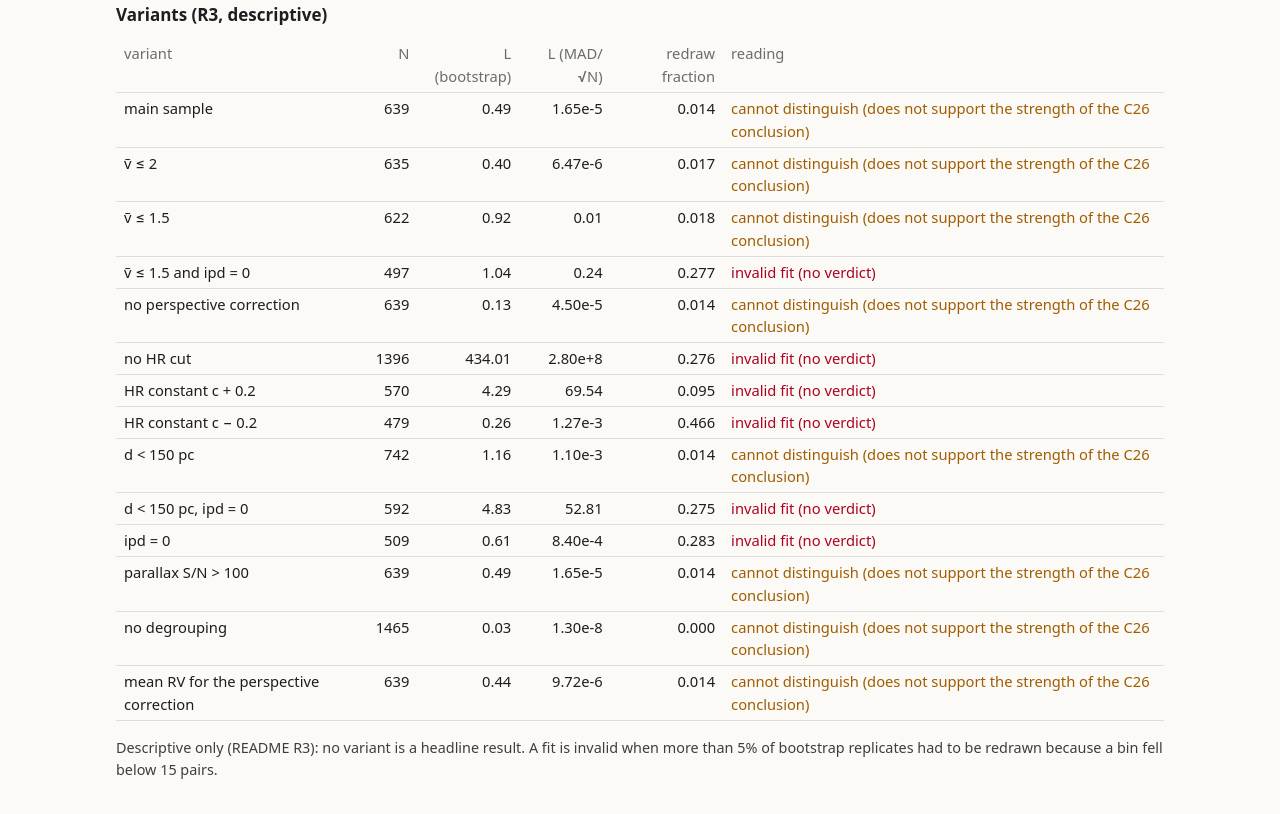
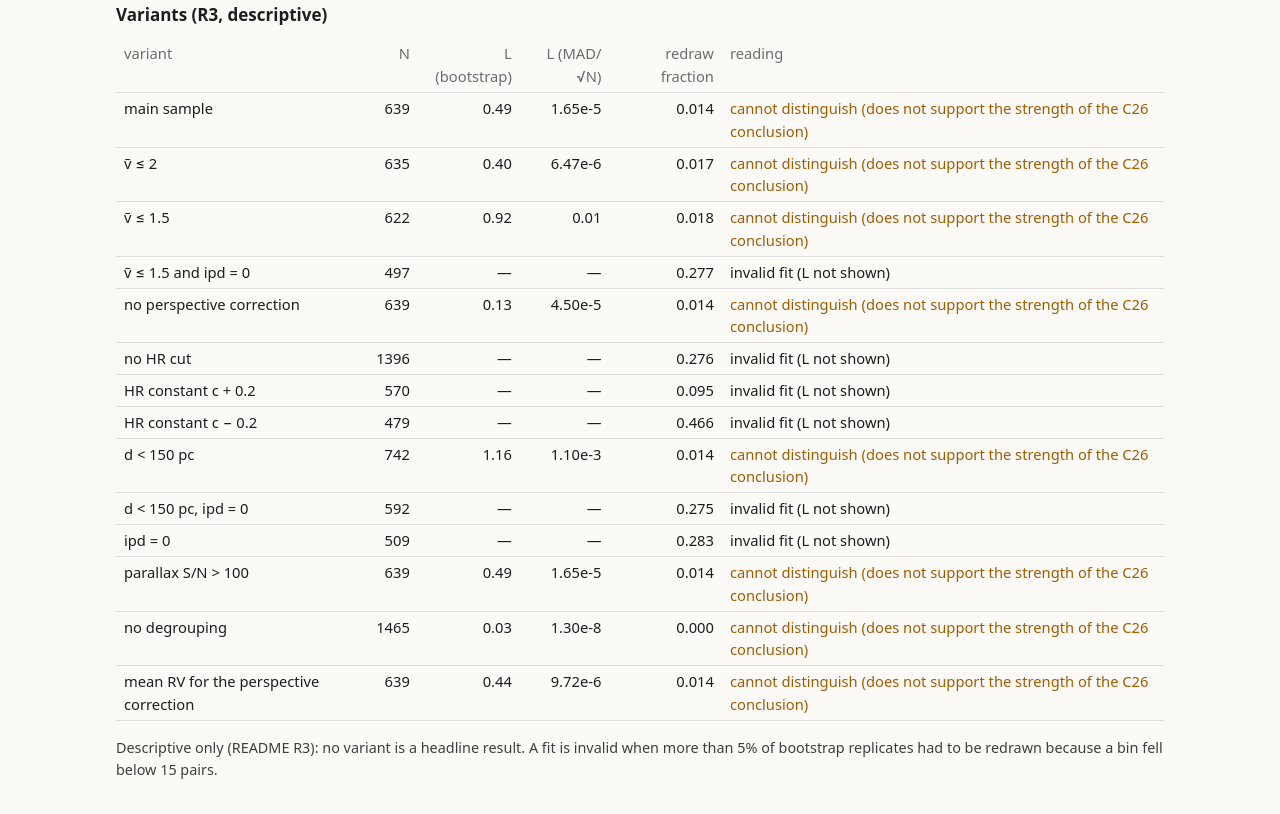
Before and after one commit to sudoghut/astrolab, a plain HTML site: page studies/004-m07-wide-binaries-gravity-test/web/index.html in a window 1280 px wide. Shown: the part 1464-2278 px from the top of the page. Drawn offline with Linux system fonts and the light colour scheme.

Commit message:
T-013: web hides L of invalid variants; wiki notes five bins after merge (gate 2 round 3)
Co-Authored-By: Claude Opus 5.5 <noreply@anthropic.com>

```diff
--- a/studies/004-m07-wide-binaries-gravity-test/web/index.html
+++ b/studies/004-m07-wide-binaries-gravity-test/web/index.html
@@ -96,7 +96,7 @@ function render() {
 
   const vn = {main: ['main sample', '主样本'], vt_le_2: ['ṽ ≤ 2', 'ṽ ≤ 2'], 'vt_le_1.5': ['ṽ ≤ 1.5', 'ṽ ≤ 1.5'], 'cleanest_vt1.5_ipd0': ['ṽ ≤ 1.5 and ipd = 0', 'ṽ ≤ 1.5 且 ipd = 0'], no_projection: ['no perspective correction', '不作透视改正'], no_hr: ['no HR cut', '不作赫罗图截断'], 'hr_c_plus_0.2': ['HR constant c + 0.2', '赫罗图常数 c + 0.2'], 'hr_c_minus_0.2': ['HR constant c − 0.2', '赫罗图常数 c − 0.2'], d150: ['d < 150 pc', 'd < 150 pc'], d150_ipd0: ['d < 150 pc, ipd = 0', 'd < 150 pc，ipd = 0'], ipd0: ['ipd = 0', 'ipd = 0'], c10_parallax_snr100: ['parallax S/N > 100', '视差信噪比 > 100'], no_degroup: ['no degrouping', '不去群'], mean_rv: ['mean RV for the perspective correction', '透视改正用平均视向速度']};
   document.getElementById('variants').innerHTML = `<table><thead><tr><th>${L('variant', '变体')}</th><th class="num">N</th><th class="num">${L('L (bootstrap)', 'L（自助法）')}</th><th class="num">${L('L (MAD/√N)', 'L（MAD/√N）')}</th><th class="num">${L('redraw fraction', '重抽比例')}</th><th>${L('reading', '读法')}</th></tr></thead><tbody>` +
-    Object.keys(V).map(k => { const v = V[k], p = v.primary || {}; return `<tr><td>${vn[k] ? L(...vn[k]) : k}</td><td class="num">${v.N}</td><td class="num">${fe(p.L)}</td><td class="num">${v.reproduction ? fe(v.reproduction.mad.L) : '—'}</td><td class="num">${f(p.redraw_fraction, 3)}</td><td class="${cls(p.verdict)}">${vtxt(p.verdict)}</td></tr>`; }).join('') +
+    Object.keys(V).map(k => { const v = V[k], p = v.primary || {}, ok = !String(p.verdict || '').startsWith('invalid'); return `<tr><td>${vn[k] ? L(...vn[k]) : k}</td><td class="num">${v.N}</td><td class="num">${ok ? fe(p.L) : '—'}</td><td class="num">${ok && v.reproduction ? fe(v.reproduction.mad.L) : '—'}</td><td class="num">${f(p.redraw_fraction, 3)}</td><td class="${ok ? cls(p.verdict) : ''}">${ok ? vtxt(p.verdict) : L('invalid fit (L not shown)', '拟合无效（不显示 L）')}</td></tr>`; }).join('') +
     `</tbody></table><p class="note">${L('Descriptive only (README R3): no variant is a headline result. A fit is invalid when more than 5% of bootstrap replicates had to be redrawn because a bin fell below 15 pairs.', '只作描述（README R3）：没有变体是主要结果。超过 5% 的自助法样本因某箱少于 15 对而需要重抽时，拟合判为无效。')}</p>`;
 }
 
```
Also changed, not shown: 1 other file.
